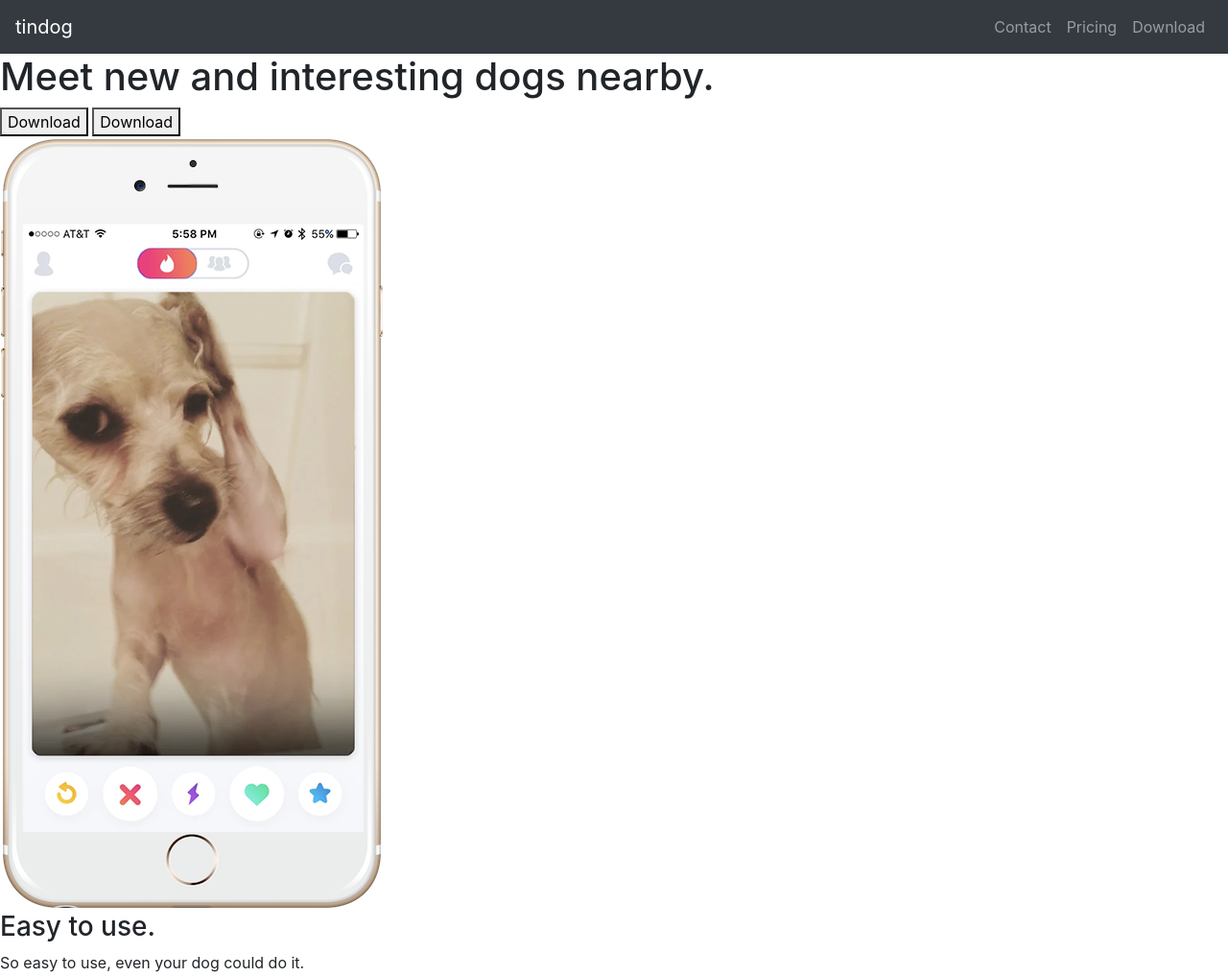
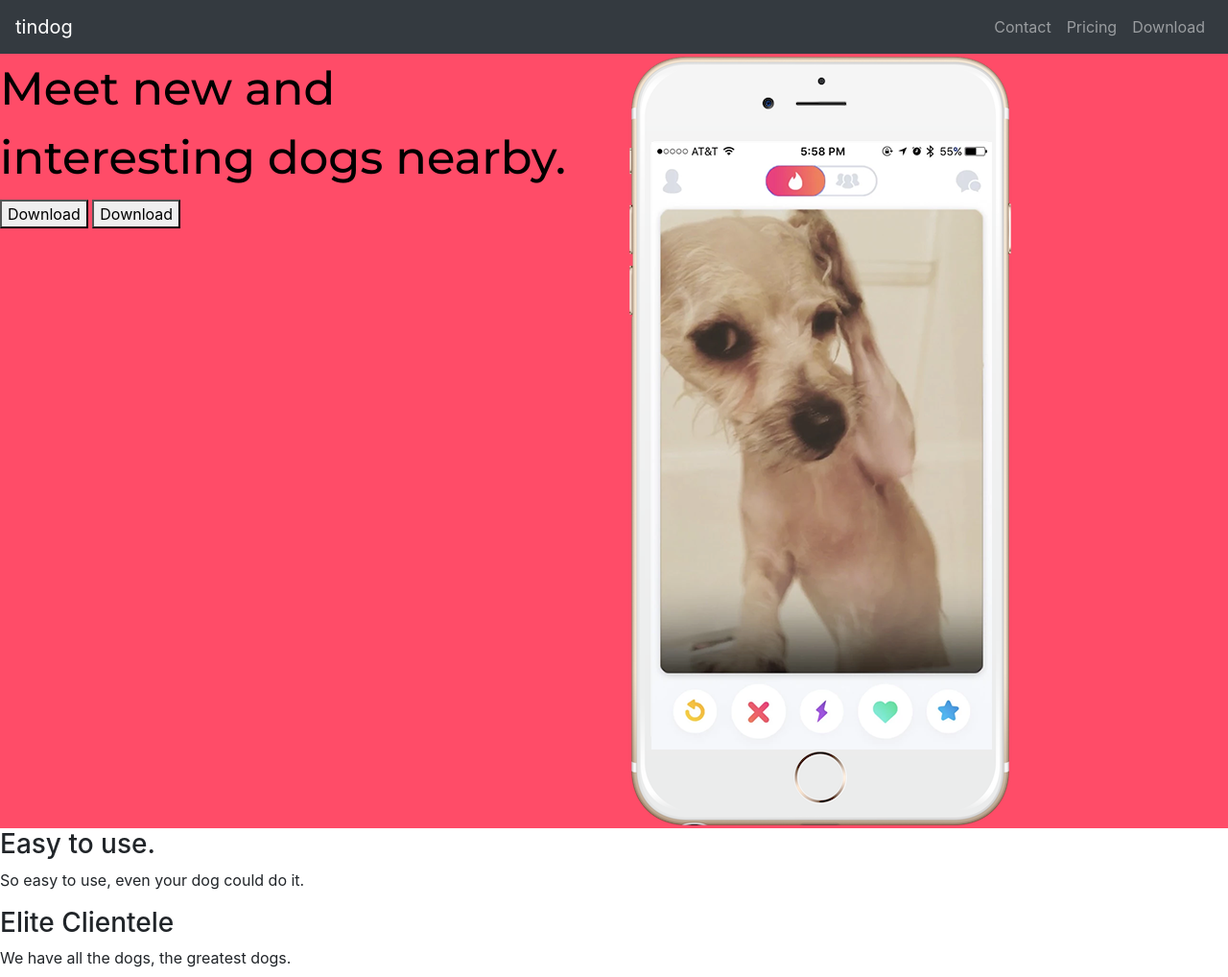
Before and after one commit to Dhanushgeek/TinDog-Start, a plain HTML site: page index.html in a window 1280 px wide. Shown: the top 1018 px of the page at 96% size. Drawn offline with nearby package versions, Linux system fonts and the light colour scheme.

Commit message:
css update

```diff
--- a/css/styles.css
+++ b/css/styles.css
@@ -0,0 +1,10 @@
+#title{
+    background-color:#ff4c68 ;
+}
+
+#First-heading{
+    font-family: 'Montserrat', sans-serif;
+    color: black;
+    font-size: 3rem;
+    line-height: 1.5;
+}
--- a/index.html
+++ b/index.html
@@ -4,11 +4,13 @@
 <head>
   <meta charset="utf-8">
   <title>tindog</title>
+  <link rel="preconnect" href="https://fonts.gstatic.com">
+  <link href="https://fonts.googleapis.com/css2?family=Montserrat:ital,wght@0,100;0,200;0,300;0,400;0,500;0,600;0,700;0,800;0,900;1,100;1,200;1,300;1,400;1,500;1,600;1,700;1,800;1,900&family=Ubuntu:ital,wght@0,300;0,400;0,500;0,700;1,300;1,400;1,500;1,700&display=swap" rel="stylesheet">
   <link rel="stylesheet" href="https://cdn.jsdelivr.net/npm/bootstrap@4.5.3/dist/css/bootstrap.min.css" integrity="sha384-TX8t27EcRE3e/ihU7zmQxVncDAy5uIKz4rEkgIXeMed4M0jlfIDPvg6uqKI2xXr2" crossorigin="anonymous">
   <link rel="stylesheet" href="css/styles.css">
 
   <script src="https://code.jquery.com/jquery-3.5.1.slim.min.js" integrity="sha384-DfXdz2htPH0lsSSs5nCTpuj/zy4C+OGpamoFVy38MVBnE+IbbVYUew+OrCXaRkfj" crossorigin="anonymous"></script>
-<script src="https://cdn.jsdelivr.net/npm/bootstrap@4.5.3/dist/js/bootstrap.bundle.min.js" integrity="sha384-ho+j7jyWK8fNQe+A12Hb8AhRq26LrZ/JpcUGGOn+Y7RsweNrtN/tE3MoK7ZeZDyx" crossorigin="anonymous"></script>
+  <script src="https://cdn.jsdelivr.net/npm/bootstrap@4.5.3/dist/js/bootstrap.bundle.min.js" integrity="sha384-ho+j7jyWK8fNQe+A12Hb8AhRq26LrZ/JpcUGGOn+Y7RsweNrtN/tE3MoK7ZeZDyx" crossorigin="anonymous"></script>
 
 </head>
 
@@ -37,19 +39,16 @@
 </nav>
 
 
-
-
-    <!-- Title -->
-
-    <div>
-      <h1>Meet new and interesting dogs nearby.</h1>
+    <div class="row">
+    <div class="col-lg-6">
+      <h1 id="First-heading">Meet new and interesting dogs nearby.</h1>
       <button type="button">Download</button>
       <button type="button">Download</button>
     </div>
-    <div>
+    <div class="col-lg-6">
       <img src="images/iphone6.png" alt="iphone-mockup">
     </div>
-
+    </div>
   </section>
 
   <h></h>
```
